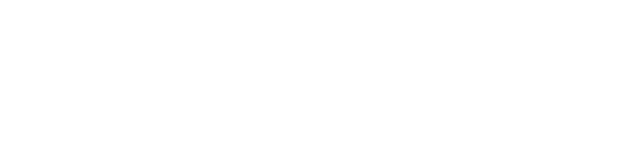
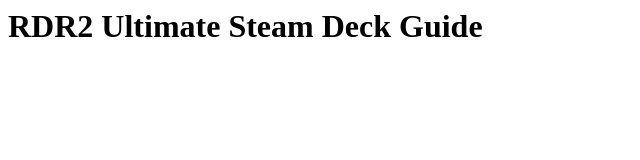
Before and after one commit to smileyman978/RDR2-Steam-Deck-Ultimate-Guide, a plain HTML site: page index.html in a window 1280 px wide. Shown: the whole page, without its empty margins (0-640 px from the left). Drawn offline with Linux system fonts and the light colour scheme.

Commit message:
Update index.html

```diff
--- a/index.html
+++ b/index.html
@@ -1,2 +1,3 @@
 <html>
   <title> RDR2 Ultimate Steam Deck Guide </title>
+  <h1> RDR2 Ultimate Steam Deck Guide </h1>
```
